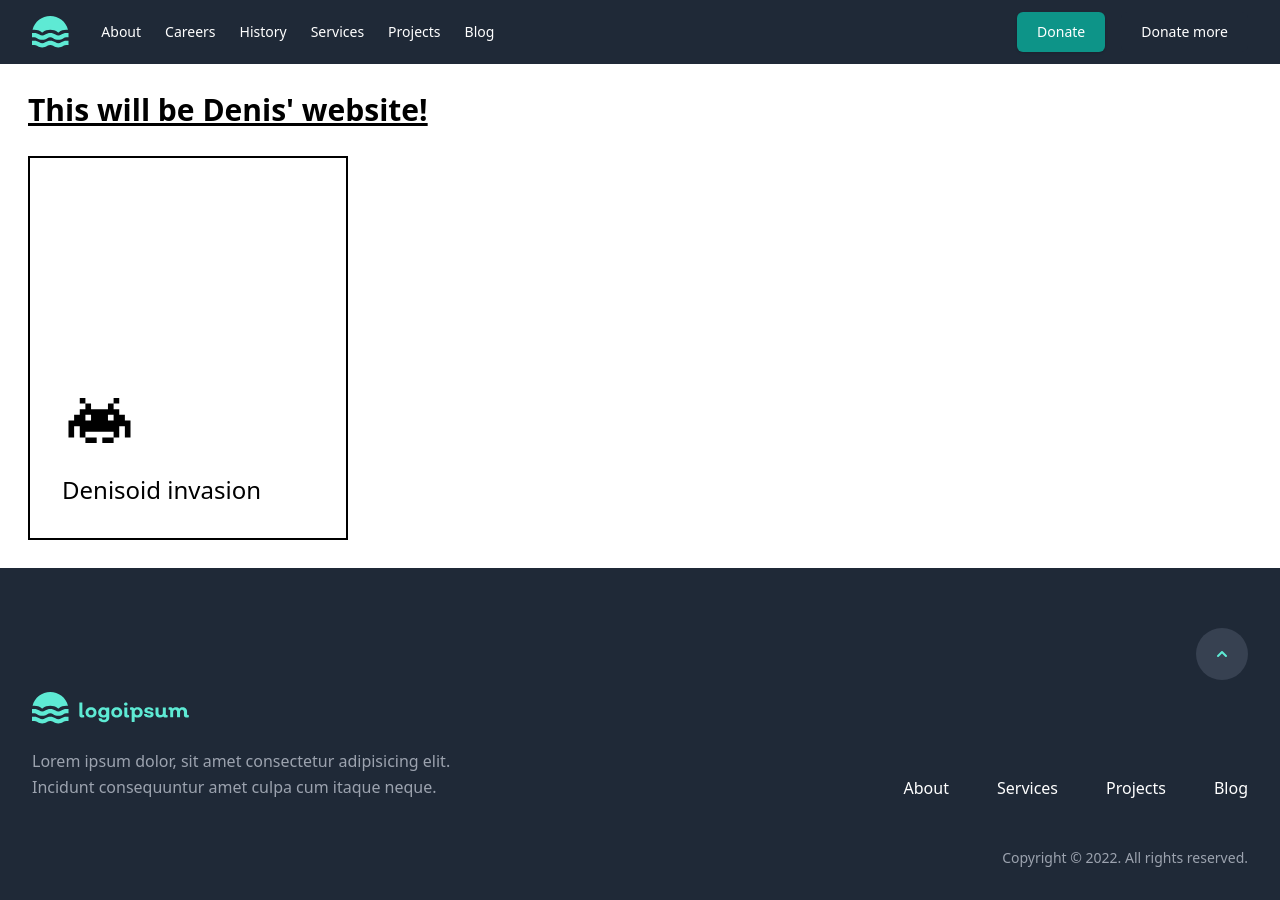
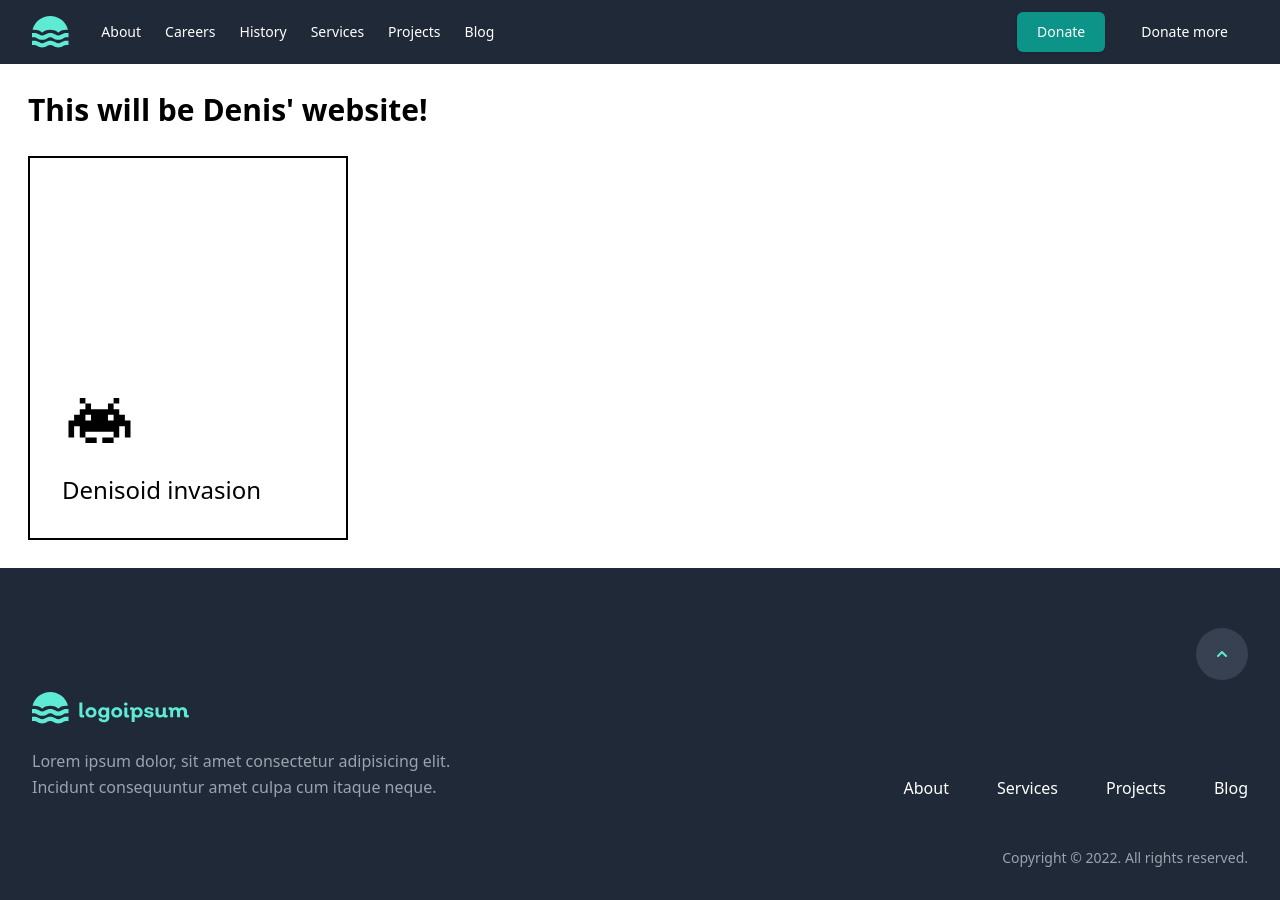
Before and after one commit to goniochromatic/codecademy-projects, a plain HTML site: page index.html in a window 1280 px wide. Drawn offline with Linux system fonts and the light colour scheme.

Commit message:
Update index.html

```diff
--- a/index.html
+++ b/index.html
@@ -115,7 +115,7 @@
 
 
 <!-- *** Header *** -->
-  <h1 class="text-3xl object-center m-7 font-bold underline">
+  <h1 class="text-3xl object-center m-7 font-bold">
     This will be Denis' website!
   </h1>
 <!-- ^^^ Header ^^^ -->
```
